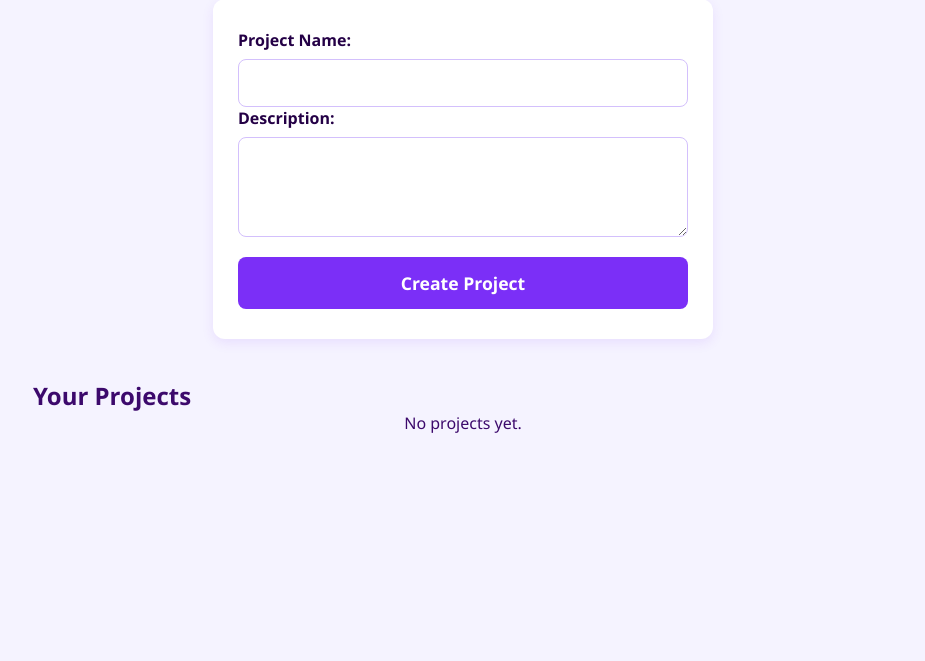
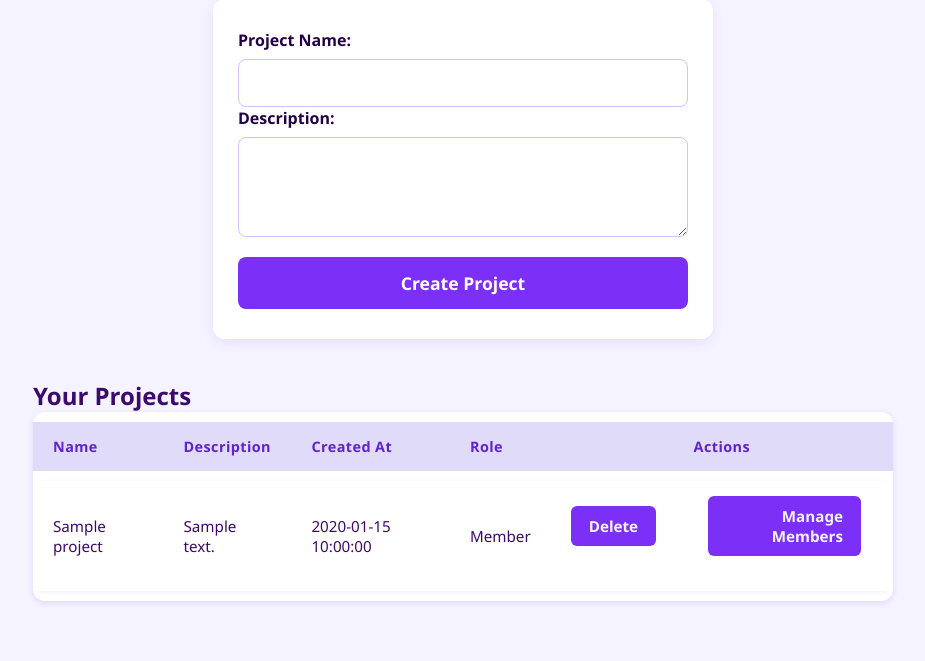
Before and after one commit to Judinus10/planit, a PHP site: page /projects.php in a window 1280 px wide. Shown: the part 229-890 px from the top of the page, without its empty margins (177-1102 px from the left). Before the commit the page ends 662 px from the top, so only its background shows below. Run offline with PHP 8.4, Linux system fonts and the light colour scheme; the visitor is signed in with stand-in values (Sample User, id 1); tables that the repository leaves empty or names only in its code hold one stand-in row (values such as "Sample post").

Commit message:
modified sql to get collab members

```diff
--- a/projects.php
+++ b/projects.php
@@ -60,8 +60,15 @@ if (isset($_GET['delete'])) {
     $message = "Project deleted successfully.";
 }
 
-// Fetch projects created by user
-$projects_result = $conn->query("SELECT * FROM projects WHERE created_by=$user_id ORDER BY created_at DESC");
+// Fetch projects created by user or the member
+$projects_result = $conn->query("
+    SELECT DISTINCT p.*
+    FROM projects p
+    LEFT JOIN project_members pm ON p.id = pm.project_id
+    WHERE p.created_by = $user_id OR pm.user_id = $user_id
+    ORDER BY p.created_at DESC
+");
+
 ?>
 
 <!DOCTYPE html>
@@ -108,6 +115,7 @@ $projects_result = $conn->query("SELECT * FROM projects WHERE created_by=$user_i
                         <th>Name</th>
                         <th>Description</th>
                         <th>Created At</th>
+                        <th>Role</th>
                         <th colspan="2" style="text-align:center;">Actions</th>
                     </tr>
                 </thead>
@@ -117,6 +125,9 @@ $projects_result = $conn->query("SELECT * FROM projects WHERE created_by=$user_i
                             <td><?php echo htmlspecialchars($project['name']); ?></td>
                             <td><?php echo htmlspecialchars($project['description']); ?></td>
                             <td><?php echo htmlspecialchars($project['created_at']); ?></td>
+                            <td>
+                                <?php echo ($project['created_by'] == $user_id) ? 'Owner' : 'Member'; ?>
+                            </td>
                             <td><a href="projects.php?delete=<?php echo $project['id']; ?>"
                                     onclick="event.stopPropagation(); return confirm('Delete this project?')">Delete</a></td>
                             <td><a href="collab.php?project_id=<?php echo $project['id']; ?>"
```
